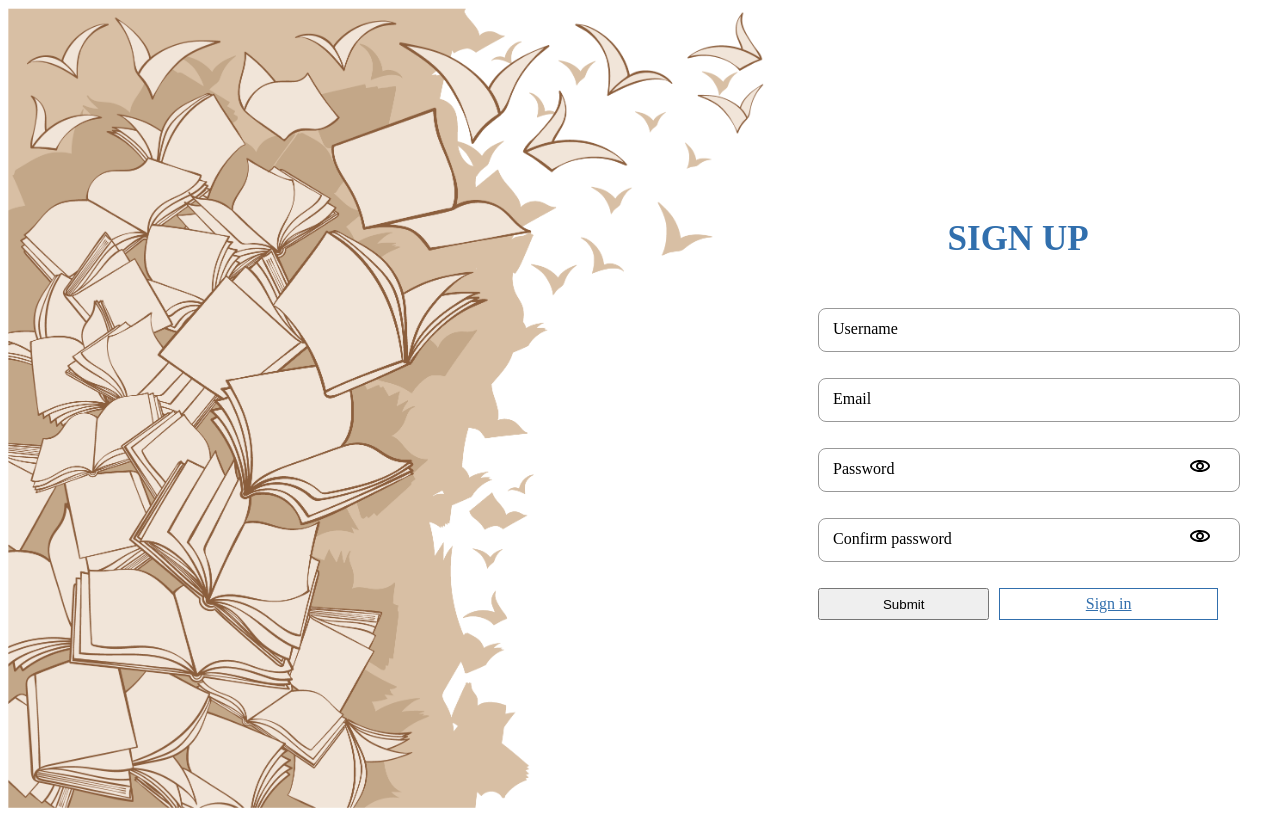
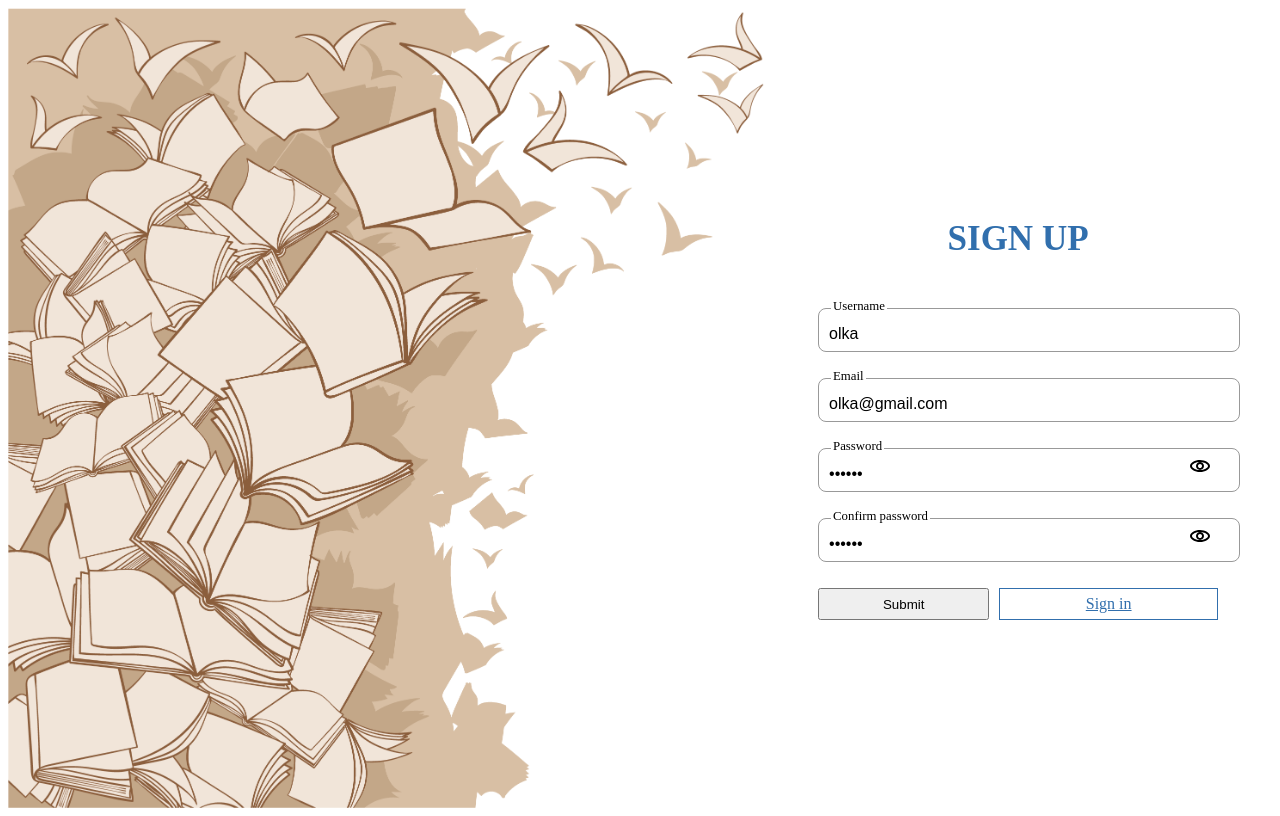
Before and after one commit to Olka1516/BookShop, a Nuxt app: page /sign-up in a window 1280 px wide. Built offline with nearby package versions, Linux system fonts and the light colour scheme.

Commit message:
BK-10: Created connecting authentication requests

```diff
--- a/pages/sign-in.vue
+++ b/pages/sign-in.vue
@@ -2,7 +2,12 @@
   <div class="form">
     <h1>SIGN IN</h1>
     <div class="form-input">
-      <InputsText type="Username" v-model="data.username" :v="v$.username" />
+      <InputsText
+        type="Username"
+        v-model="data.username"
+        :v="v$.username"
+        :error="error"
+      />
       <InputsErrorMessage :v="v$.username" :error="error" />
     </div>
     <div class="form-input">
@@ -10,6 +15,7 @@
         type="Password"
         v-model="data.password"
         :v="v$.password"
+        :error="error"
       />
       <InputsErrorMessage :v="v$.password" :error="error" />
     </div>
@@ -26,6 +32,10 @@
 import { LINK_TEMPLATES } from "~/mocks/links";
 import { required, minLength } from "@vuelidate/validators";
 import { useVuelidate } from "@vuelidate/core";
+import type { TRequestError } from "~/types";
+
+const runtimeConfig = useRuntimeConfig();
+
 definePageMeta({
   layout: "auth",
 });
@@ -45,6 +55,18 @@ const v$ = useVuelidate(rules, data);
 const submit = async () => {
   const isFormCorrect = await v$.value.$validate();
   if (!isFormCorrect) return;
+  try {
+    await $fetch(`${runtimeConfig.public.API_BASE_URL}/auth/sign-in`, {
+      method: "post",
+      body: {
+        username: data.username,
+        password: data.password,
+      },
+    });
+  } catch (err) {
+    const message = err as TRequestError;
+    error.value = message.data.message;
+  }
 };
 </script>
 
--- a/pages/sign-up.vue
+++ b/pages/sign-up.vue
@@ -2,11 +2,21 @@
   <div class="form">
     <h1>SIGN UP</h1>
     <div class="form-input">
-      <InputsText type="Username" v-model="data.username" :v="v$.username" />
+      <InputsText
+        type="Username"
+        v-model="data.username"
+        :v="v$.username"
+        :error="error"
+      />
       <InputsErrorMessage :v="v$.username" :error="error" />
     </div>
     <div class="form-input">
-      <InputsText type="Email" v-model="data.email" :v="v$.email" />
+      <InputsText
+        type="Email"
+        v-model="data.email"
+        :v="v$.email"
+        :error="error"
+      />
       <InputsErrorMessage :v="v$.email" :error="error" />
     </div>
     <div class="form-input">
@@ -38,6 +48,10 @@
 import { LINK_TEMPLATES } from "~/mocks/links";
 import { email, required, sameAs, minLength } from "@vuelidate/validators";
 import { useVuelidate } from "@vuelidate/core";
+import type { TRequestError } from "~/types";
+
+const runtimeConfig = useRuntimeConfig();
+
 definePageMeta({
   layout: "auth",
 });
@@ -45,10 +59,10 @@ definePageMeta({
 const error = ref("");
 
 const data = reactive({
-  username: "",
-  email: "",
-  password: "",
-  confirmPassword: "",
+  username: "olka",
+  email: "olka@gmail.com",
+  password: "123456",
+  confirmPassword: "123456",
 });
 
 const rules = {
@@ -65,6 +79,19 @@ const v$ = useVuelidate(rules, data);
 const submit = async () => {
   const isFormCorrect = await v$.value.$validate();
   if (!isFormCorrect) return;
+  try {
+    await $fetch(`${runtimeConfig.public.API_BASE_URL}/auth/sign-up`, {
+      method: "post",
+      body: {
+        username: data.username,
+        email: data.email,
+        password: data.password,
+      },
+    });
+  } catch (err) {
+    const message = err as TRequestError;
+    error.value = message.data.message;
+  }
 };
 </script>
 
--- a/types/errors.ts
+++ b/types/errors.ts
@@ -9,3 +9,10 @@ export enum ErrorMessageEnum {
   MaxLength50 = "The maximum length allowed is 50",
   MaxLength255 = "The maximum length allowed is 255",
 }
+
+export interface TRequestError {
+  data: {
+    message: string;
+    status: number;
+  };
+}
```
Lines whose indentation alone changed are shown as unchanged.
